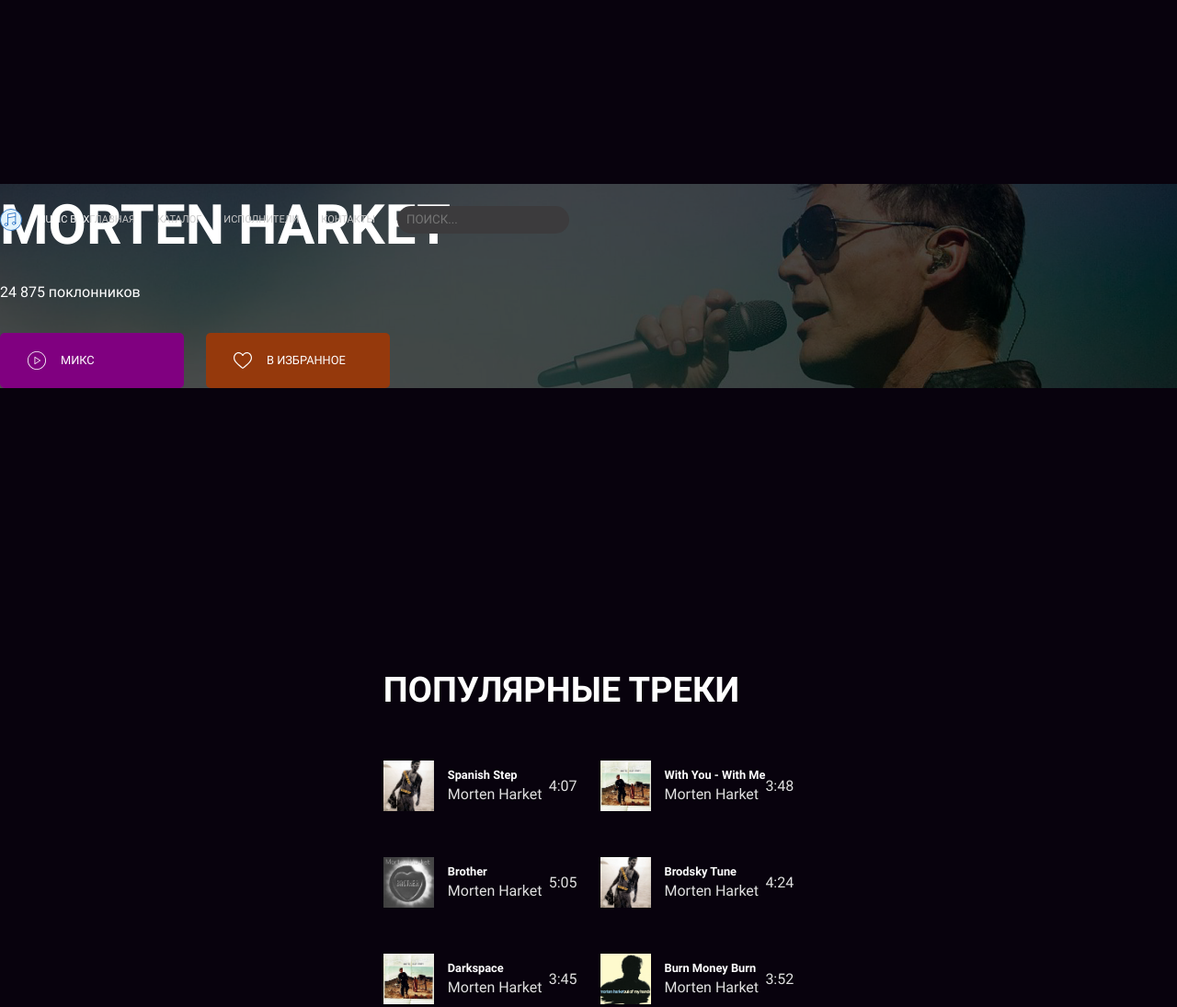
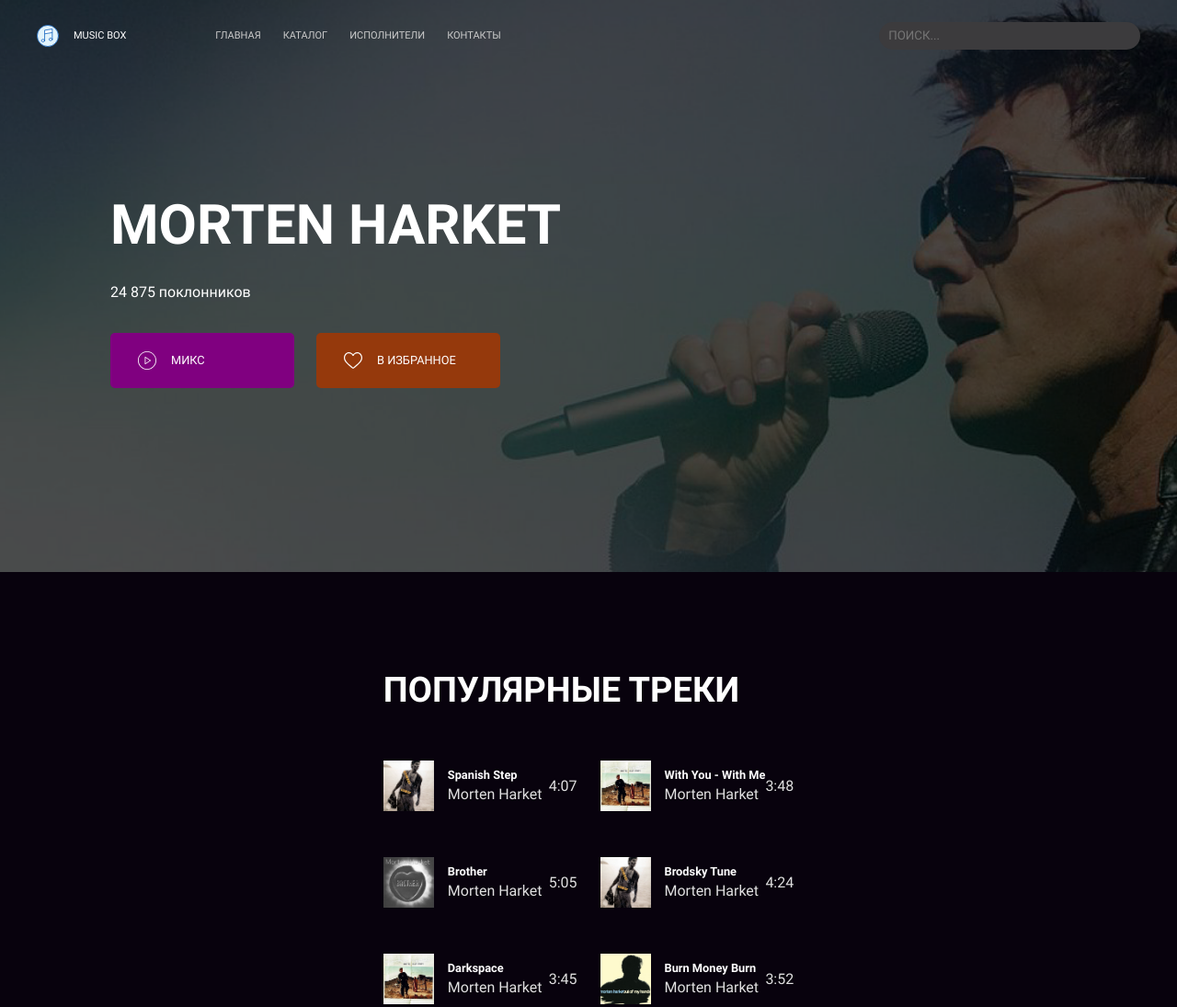
Before and after one commit to Rez0n4n/layout-designer-project-56, a plain HTML site: page src/artist.html in a window 1280 px wide. Shown: the top 1095 px of the page at 92% size. Drawn offline with Linux system fonts and the light colour scheme; files whose address does not match are found by name.

Commit message:
artist banner

```diff
--- a/src/artist.html
+++ b/src/artist.html
@@ -8,8 +8,10 @@
     <link rel="stylesheet" href="css/style.css">
 </head>
 <body>
-    <header class="artist-bg">
-            <section class="main-header grid-header-6">
+        <header id="page-description">
+            <div class="artist-bg">
+                <div class="header">
+                    <section class="main-header grid-header-6 container">
                         <div class="logo">
                             <img src="images/logo.svg" alt="logo">
                             Music Box
@@ -24,6 +26,7 @@
                             <input type="text" placeholder="Поиск...">
                         </div>
                     </section>
+                </div>
                 <section class="page-artist-description" id="page-description">
                     <div class="banner-artist-text">
                         <h1>Morten Harket</h1>
@@ -34,6 +37,7 @@
                         <button class="banner-art-btn btn-brown "><img src="images/heart.svg" alt="">В ИЗБРАННОЕ</button>
                     </div>
                     </section>
+            </div>
     </header>
     <main>
         <section class="page-popular-track" id="page-popular-track">
--- a/src/scss/footer.scss
+++ b/src/scss/footer.scss
@@ -63,6 +63,8 @@ footer {
 
 .footer-1 {
     padding: 0 100px;
+    display: flex;
+    justify-content: center;
 
     @media (max-width: 768px) {
         padding: 0;
--- a/src/scss/header.scss
+++ b/src/scss/header.scss
@@ -81,6 +81,7 @@
 }
 
 .artist-bg {
+  width: 100%;
   background-image: url("../images/Morten Harket.png");
   background-position: center;
   background-size: cover;
--- a/src/scss/style.scss
+++ b/src/scss/style.scss
@@ -444,8 +444,14 @@
 }
 
 .page-artist-description {
-  margin-top: 200px;
-  margin-bottom: 200px;
+    padding-left: 120px;
+    padding-top: 200px;
+    padding-bottom: 200px;
+
+    @media (max-width: 768px) {
+      padding-left: 20px;
+    }
+
 
   & .banner-artist-text {
 
```
Also changed, not shown: src/css/style.css, 1 other file. Lines whose indentation alone changed are shown as unchanged.
